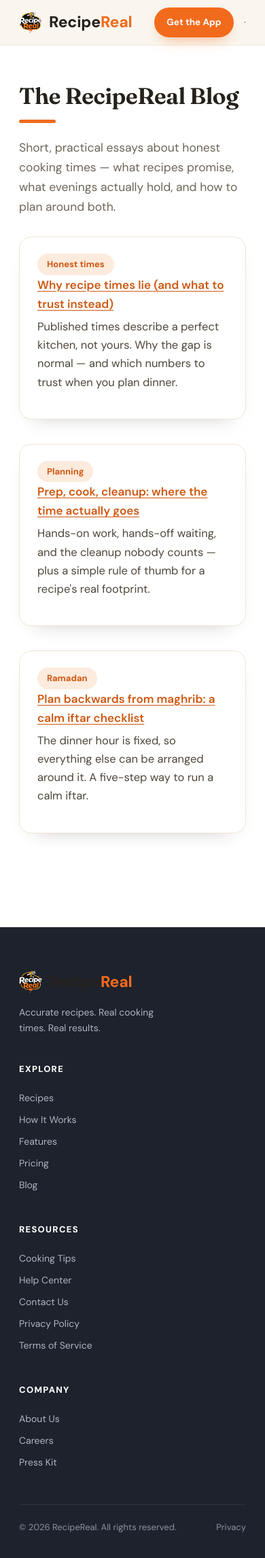
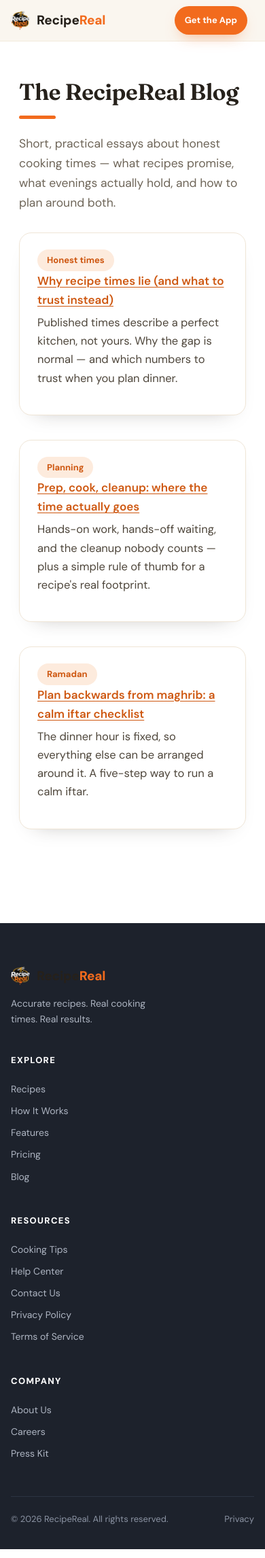
Before and after one commit to SoftLand-Tech/recipe-real, a Laravel app: page /blog in a window 390 px wide. Shown: the whole page at 68% size. Run offline with Laravel 12, Linux system fonts and the light colour scheme; parts of the project's set-up code (start-up, migrations or seed data) failed here and were passed over; some libraries are stand-ins or nearby versions.

Commit message:
fix(web): keep navbar on one line on mobile with language switcher
Collapse the switcher to a single toggle (other language only) at
<=560px and tighten brand/CTA sizes at 560px + 380px breakpoints.

```diff
--- a/backend/resources/views/layouts/page.blade.php
+++ b/backend/resources/views/layouts/page.blade.php
@@ -91,6 +91,23 @@
                 .nav .btn-accent { padding: 10px 17px; font-size: 13.5px; }
             }
             @media (max-width: 860px) { .nav-links a:not(.btn) { display: none; } }
+
+            /* Small screens: brand + CTA pill + (collapsed) language toggle
+               must share one 60px bar without overflowing. */
+            @media (max-width: 560px) {
+                .wrap { padding: 0 16px; }
+                .nav-inner { gap: 10px; height: 60px; }
+                .brand { white-space: nowrap; }
+                .brand-mark { width: 28px; height: 28px; }
+                .brand b { font-size: 19px; }
+                .nav-links { gap: 10px; }
+                .nav .btn-accent { padding: 9px 14px; font-size: 13px; white-space: nowrap; }
+            }
+            @media (max-width: 380px) {
+                .brand-mark { width: 24px; height: 24px; }
+                .brand b { font-size: 17px; }
+                .nav .btn-accent { padding: 8px 12px; font-size: 12px; }
+            }
 
             /* page body */
             .page { max-width: 760px; margin: 0 auto; padding: 56px 28px 80px; }
--- a/backend/resources/views/partials/lang-switcher.blade.php
+++ b/backend/resources/views/partials/lang-switcher.blade.php
@@ -11,14 +11,21 @@
 @once
 <style>
     .lang-switch { display: inline-flex; align-items: center; gap: 6px;
-        font-size: 13px; font-weight: 800; }
+        font-size: 13px; font-weight: 800; flex: none; }
     .lang-switch a { text-decoration: none; color: inherit; opacity: .6;
         padding: 6px 10px; border-radius: 999px; border: 1px solid transparent;
-        line-height: 1; }
+        line-height: 1; white-space: nowrap; }
     .lang-switch a:hover { opacity: 1; border-color: currentColor; }
     .lang-switch a[aria-current="true"] { opacity: 1; background: rgba(127,127,127,.14);
         border-color: rgba(127,127,127,.35); }
     .lang-switch span { opacity: .4; }
+    /* Small screens: collapse to a single toggle (the *other* language)
+       so the brand + CTA + switcher fit on one line. */
+    @media (max-width: 560px) {
+        .lang-switch { gap: 0; font-size: 12px; }
+        .lang-switch a { padding: 6px 9px; }
+        .lang-switch a[aria-current="true"], .lang-switch > span { display: none; }
+    }
 </style>
 @endonce
 <div class="lang-switch" role="group" aria-label="{{ __('site.lang_label') }}">
```
Also changed, not shown: backend/resources/views/welcome-tw.blade.php (+6 -6 lines).
